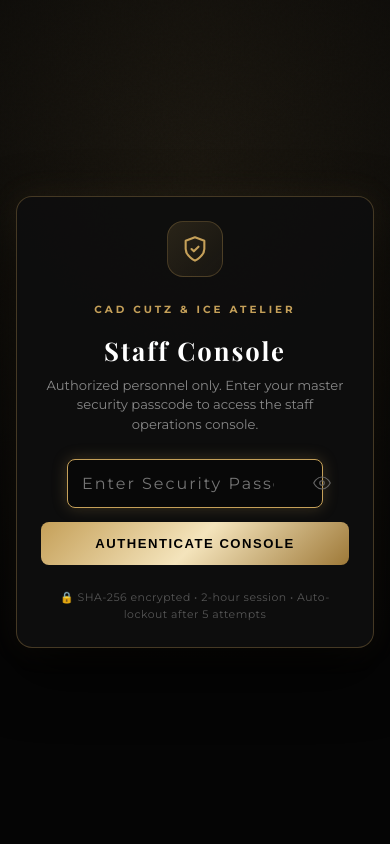
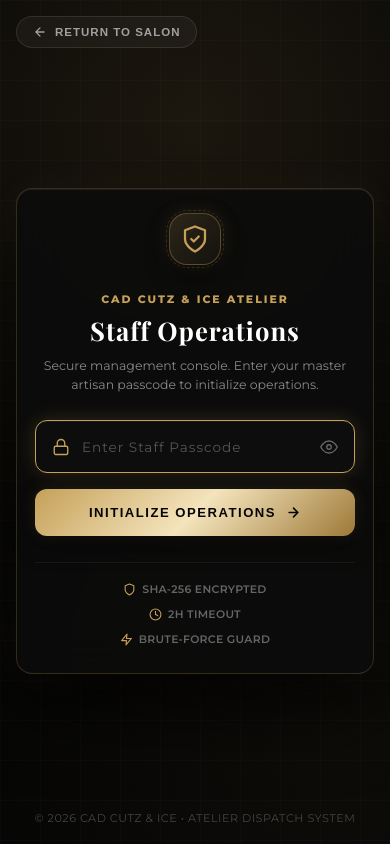
Before and after one commit to NATION-eng/CAD-CUTZ-ICE, a React (Vite) app: page /admin in a window 390 px wide. Built offline with nearby package versions, Linux system fonts and the light colour scheme; a web font is replaced by a local one.

Commit message:
feat(admin): modernize staff authentication UI with luxury glassmorphism, responsive clamp layout, error shake animation, and multi-device support

```diff
--- a/src/pages/AdminDashboard.css
+++ b/src/pages/AdminDashboard.css
@@ -11,83 +11,307 @@
   font-family: 'Montserrat', sans-serif;
 }
 
-/* --- LOGIN SCREEN --- */
+/* --- MODERNIZED LUXURY AUTHENTICATION CONSOLE --- */
 .login-container {
   min-height: 100vh;
-  background: radial-gradient(circle at 50% 20%, rgba(197, 160, 89, 0.08) 0%, #050505 70%);
+  min-height: 100dvh;
+  background:
+    radial-gradient(circle at 50% 15%, rgba(197, 160, 89, 0.12) 0%, transparent 60%),
+    radial-gradient(circle at 85% 85%, rgba(197, 160, 89, 0.05) 0%, transparent 50%),
+    #050505;
   display: flex;
-  justify-content: center;
+  flex-direction: column;
+  justify-content: space-between;
   align-items: center;
-  color: white;
-  flex-direction: column;
-  padding: 24px 16px;
+  color: #ffffff;
+  padding: clamp(16px, 4vw, 32px) clamp(16px, 4vw, 24px);
+  position: relative;
+  overflow-x: hidden;
+  box-sizing: border-box;
 }
 
+/* Subtle background grid pattern */
+.login-container::before {
+  content: '';
+  position: absolute;
+  inset: 0;
+  background-image:
+    linear-gradient(rgba(255, 255, 255, 0.015) 1px, transparent 1px),
+    linear-gradient(90deg, rgba(255, 255, 255, 0.015) 1px, transparent 1px);
+  background-size: 40px 40px;
+  pointer-events: none;
+  z-index: 0;
+}
+
+/* Top Back Navigation Bar */
+.auth-topbar {
+  width: 100%;
+  max-width: 460px;
+  display: flex;
+  justify-content: flex-start;
+  z-index: 2;
+  margin-bottom: clamp(12px, 3vh, 24px);
+}
+
+.auth-back-btn {
+  background: rgba(255, 255, 255, 0.04);
+  border: 1px solid rgba(255, 255, 255, 0.1);
+  color: #a0a0a0;
+  padding: 8px 16px;
+  border-radius: 30px;
+  font-size: 0.72rem;
+  font-weight: 700;
+  letter-spacing: 1px;
+  display: inline-flex;
+  align-items: center;
+  gap: 8px;
+  cursor: pointer;
+  text-decoration: none;
+  transition: all 0.25s cubic-bezier(0.16, 1, 0.3, 1);
+  backdrop-filter: blur(10px);
+  -webkit-backdrop-filter: blur(10px);
+}
+
+.auth-back-btn:hover {
+  background: rgba(197, 160, 89, 0.12);
+  border-color: rgba(197, 160, 89, 0.35);
+  color: #c5a059;
+  transform: translateX(-2px);
+}
+
+/* Main Auth Card */
 .login-card {
-  background: rgba(14, 14, 14, 0.95);
-  border: 1px solid rgba(197, 160, 89, 0.3);
-  border-radius: 16px;
-  padding: clamp(24px, 5vw, 40px);
-  max-width: 400px;
+  position: relative;
+  z-index: 1;
+  background: rgba(12, 12, 12, 0.88);
+  border: 1px solid rgba(197, 160, 89, 0.22);
+  border-radius: 20px;
+  padding: clamp(24px, 6vw, 40px) clamp(20px, 5vw, 36px);
+  max-width: 440px;
   width: 100%;
-  box-shadow: 0 25px 60px rgba(0, 0, 0, 0.8), 0 0 30px rgba(197, 160, 89, 0.1);
+  box-shadow:
+    0 30px 80px rgba(0, 0, 0, 0.85),
+    0 0 40px rgba(197, 160, 89, 0.08),
+    inset 0 1px 0 rgba(255, 255, 255, 0.08);
+  backdrop-filter: blur(24px);
+  -webkit-backdrop-filter: blur(24px);
   text-align: center;
+  transition: transform 0.3s ease, border-color 0.3s ease;
+  margin: auto 0;
+}
+
+.login-card.shake {
+  animation: authShake 0.45s cubic-bezier(0.36, 0.07, 0.19, 0.97) both;
+}
+
+@keyframes authShake {
+  10%, 90% { transform: translate3d(-1px, 0, 0); }
+  20%, 80% { transform: translate3d(2px, 0, 0); }
+  30%, 50%, 70% { transform: translate3d(-4px, 0, 0); }
+  40%, 60% { transform: translate3d(4px, 0, 0); }
+}
+
+/* Security Shield Badge */
+.auth-shield-badge {
+  width: clamp(52px, 12vw, 64px);
+  height: clamp(52px, 12vw, 64px);
+  border-radius: 18px;
+  background: linear-gradient(135deg, rgba(197, 160, 89, 0.18) 0%, rgba(197, 160, 89, 0.04) 100%);
+  border: 1px solid rgba(197, 160, 89, 0.35);
+  display: flex;
+  align-items: center;
+  justify-content: center;
+  margin: 0 auto clamp(14px, 3vh, 20px);
+  box-shadow: 0 10px 25px rgba(0, 0, 0, 0.4), 0 0 20px rgba(197, 160, 89, 0.15);
+  position: relative;
+}
+
+.auth-shield-badge::after {
+  content: '';
+  position: absolute;
+  inset: -4px;
+  border-radius: 22px;
+  border: 1px dashed rgba(197, 160, 89, 0.2);
+  pointer-events: none;
+}
+
+.auth-eyebrow {
+  display: inline-block;
+  font-size: 0.68rem;
+  letter-spacing: 2px;
+  font-weight: 800;
+  color: #c5a059;
+  text-transform: uppercase;
+  margin-bottom: 6px;
 }
 
 .login-title {
-  color: var(--gold, #c5a059);
-  letter-spacing: 2px;
-  margin: 6px 0 10px;
-  font-size: clamp(1.6rem, 5vw, 2.2rem);
+  color: #ffffff;
+  letter-spacing: 1px;
+  margin: 0 0 10px;
+  font-size: clamp(1.6rem, 5vw, 2.1rem);
+  font-weight: 700;
+  line-height: 1.2;
 }
 
+.auth-subtitle {
+  color: #8a8a8a;
+  font-size: clamp(0.78rem, 2vw, 0.85rem);
+  margin: 0 auto clamp(18px, 3.5vh, 26px);
+  line-height: 1.55;
+  max-width: 330px;
+}
+
+/* Error and Lockout Banner */
+.auth-alert-banner {
+  border-radius: 12px;
+  padding: 12px 14px;
+  margin-bottom: 20px;
+  display: flex;
+  align-items: flex-start;
+  gap: 12px;
+  text-align: left;
+  animation: fadeIn 0.3s ease;
+}
+
+.auth-alert-banner.error {
+  background: rgba(239, 68, 68, 0.1);
+  border: 1px solid rgba(239, 68, 68, 0.3);
+}
+
+.auth-alert-banner.locked {
+  background: rgba(220, 38, 38, 0.15);
+  border: 1px solid rgba(220, 38, 38, 0.5);
+  box-shadow: 0 0 20px rgba(220, 38, 38, 0.15);
+}
+
+.auth-alert-text {
+  font-size: 0.78rem;
+  font-weight: 600;
+  line-height: 1.45;
+  color: #fca5a5;
+}
+
+.auth-lockout-timer {
+  margin-top: 6px;
+  font-size: 0.74rem;
+  color: #ef4444;
+  font-weight: 800;
+  font-family: ui-monospace, monospace;
+  letter-spacing: 0.5px;
+  display: flex;
+  align-items: center;
+  gap: 6px;
+}
+
+/* Modern Form & Passcode Input Field */
 .login-form {
   display: flex;
   flex-direction: column;
-  gap: 14px;
-  margin-top: 24px;
+  gap: 16px;
   width: 100%;
 }
 
+.auth-input-wrapper {
+  position: relative;
+  display: flex;
+  align-items: center;
+  background: #080808;
+  border: 1px solid rgba(197, 160, 89, 0.3);
+  border-radius: 12px;
+  transition: all 0.25s cubic-bezier(0.16, 1, 0.3, 1);
+  overflow: hidden;
+}
+
+.auth-input-wrapper:focus-within {
+  border-color: #c5a059;
+  background: #0d0d0d;
+  box-shadow: 0 0 20px rgba(197, 160, 89, 0.2), inset 0 1px 0 rgba(255, 255, 255, 0.05);
+}
+
+.auth-input-icon {
+  padding-left: 16px;
+  display: flex;
+  align-items: center;
+  justify-content: center;
+  color: #777;
+  pointer-events: none;
+}
+
+.auth-input-wrapper:focus-within .auth-input-icon {
+  color: #c5a059;
+}
+
 .login-input {
-  background: #080808;
-  border: 1px solid rgba(197, 160, 89, 0.4);
-  color: white;
-  padding: 14px;
-  text-align: center;
+  background: transparent;
+  border: none;
+  color: #ffffff;
+  padding: 16px 12px;
+  text-align: left;
   outline: none;
   font-family: inherit;
-  font-size: 16px;
-  border-radius: 8px;
+  font-size: 16px; /* Prevents mobile browser auto-zoom */
   letter-spacing: 2px;
-  transition: all 0.25s ease;
+  width: 100%;
+  box-sizing: border-box;
 }
 
-.login-input:focus {
-  border-color: var(--gold, #c5a059);
-  box-shadow: 0 0 15px rgba(197, 160, 89, 0.25);
+.login-input::placeholder {
+  color: #555;
+  letter-spacing: 1px;
+  font-size: 0.85rem;
 }
 
+.auth-toggle-btn {
+  background: transparent;
+  border: none;
+  color: #666;
+  padding: 0 16px;
+  height: 100%;
+  cursor: pointer;
+  display: flex;
+  align-items: center;
+  justify-content: center;
+  transition: color 0.2s ease;
+}
+
+.auth-toggle-btn:hover {
+  color: #c5a059;
+}
+
+/* Submit Action Button */
 .login-btn {
   background: var(--gold-gradient, linear-gradient(135deg, #c5a059 0%, #f4e4bc 50%, #9e7938 100%));
-  padding: 14px;
+  padding: 16px;
   border: none;
   font-weight: 800;
   cursor: pointer;
-  color: #000;
+  color: #050505;
   text-transform: uppercase;
   letter-spacing: 1.5px;
-  border-radius: 8px;
+  border-radius: 12px;
   font-size: 0.82rem;
-  transition: all 0.25s ease;
+  transition: all 0.3s cubic-bezier(0.16, 1, 0.3, 1);
+  box-shadow: 0 10px 25px rgba(0, 0, 0, 0.4), 0 0 15px rgba(197, 160, 89, 0.15);
+  display: flex;
+  align-items: center;
+  justify-content: center;
+  gap: 10px;
 }
 
-.login-btn:hover {
-  transform: translateY(-1px);
-  box-shadow: 0 6px 20px rgba(197, 160, 89, 0.3);
+.login-btn:hover:not(:disabled) {
+  transform: translateY(-2px);
+  box-shadow: 0 14px 30px rgba(0, 0, 0, 0.6), 0 0 25px rgba(197, 160, 89, 0.35);
+  filter: brightness(1.05);
+}
+
+.login-btn:active:not(:disabled) {
+  transform: translateY(0);
 }
 
 .login-btn:disabled {
+  background: #222;
+  color: #666;
   cursor: not-allowed;
   transform: none;
   box-shadow: none;
@@ -105,6 +329,56 @@
 
 @keyframes spin {
   to { transform: rotate(360deg); }
+}
+
+/* Bottom Security Badges */
+.auth-trust-strip {
+  margin-top: clamp(20px, 3vh, 28px);
+  padding-top: 18px;
+  border-top: 1px solid rgba(255, 255, 255, 0.06);
+  display: flex;
+  justify-content: center;
+  align-items: center;
+  flex-wrap: wrap;
+  gap: 14px;
+}
+
+.auth-trust-item {
+  display: inline-flex;
+  align-items: center;
+  gap: 6px;
+  font-size: 0.68rem;
+  color: #666;
+  font-weight: 600;
+  letter-spacing: 0.3px;
+}
+
+.auth-trust-item svg {
+  color: #c5a059;
+}
+
+/* Footer Copyright / Version */
+.auth-footer {
+  position: relative;
+  z-index: 1;
+  font-size: 0.7rem;
+  color: #444;
+  letter-spacing: 0.5px;
+  margin-top: clamp(12px, 2.5vh, 20px);
+  text-align: center;
+}
+
+/* Mobile Adjustments */
+@media (max-width: 480px) {
+  .login-card {
+    padding: 24px 18px;
+    border-radius: 16px;
+  }
+
+  .auth-trust-strip {
+    flex-direction: column;
+    gap: 8px;
+  }
 }
 
 /* --- MODERN TOP APP BAR --- */
--- a/src/pages/AdminDashboard.tsx
+++ b/src/pages/AdminDashboard.tsx
@@ -95,6 +95,7 @@ const AdminDashboard: React.FC = () => {
   const [showPassword, setShowPassword] = useState(false);
   const [loginLoading, setLoginLoading] = useState(false);
   const [loginError, setLoginError] = useState("");
+  const [isShaking, setIsShaking] = useState(false);
   const [lockoutCountdown, setLockoutCountdown] = useState(0);
   const [showStats, setShowStats] = useState(false);
   const [activeTab, setActiveTab] = useState<"queue" | "audit" | "messages">("queue");
@@ -194,11 +195,13 @@ const AdminDashboard: React.FC = () => {
       } else {
         const result = securityEngine.recordFailedAttempt();
         soundEffects.playSoftClick();
+        setIsShaking(true);
+        setTimeout(() => setIsShaking(false), 500);
 
         if (result.isLocked) {
           setLockoutCountdown(result.secondsRemaining);
           setLoginError(
-            `Account locked for ${result.secondsRemaining} seconds after too many failed attempts.`
+            `Console locked for ${result.secondsRemaining}s due to consecutive failed attempts.`
           );
         } else {
           const remaining = 5 - securityEngine.getLockoutState().failedAttempts;
@@ -208,6 +211,8 @@ const AdminDashboard: React.FC = () => {
         }
       }
     } catch {
+      setIsShaking(true);
+      setTimeout(() => setIsShaking(false), 500);
       setLoginError("Authentication error. Please try again.");
     } finally {
       setLoginLoading(false);
@@ -515,51 +520,47 @@ const AdminDashboard: React.FC = () => {
     [messages]
   );
 
-  // --- SECURE LOGIN SCREEN ---
+  // --- SECURE MODERNIZED AUTHENTICATION CONSOLE ---
   if (!isAdmin) {
     const lockout = securityEngine.getLockoutState();
     const isLockedOut = lockoutCountdown > 0 || (lockout.lockedUntil !== null && Date.now() < lockout.lockedUntil);
 
     return (
       <div className="login-container">
-        <div className="login-card">
-          {/* Security Shield Icon */}
-          <div style={{
-            width: "56px",
-            height: "56px",
-            borderRadius: "16px",
-            background: "linear-gradient(135deg, rgba(197,160,89,0.15) 0%, rgba(197,160,89,0.05) 100%)",
-            border: "1px solid rgba(197,160,89,0.25)",
-            display: "flex",
-            alignItems: "center",
-            justifyContent: "center",
-            margin: "0 auto 18px",
-          }}>
-            <svg width="28" height="28" viewBox="0 0 24 24" fill="none" stroke="#c5a059" strokeWidth="1.8" strokeLinecap="round" strokeLinejoin="round">
+        {/* Top Back Navigation */}
+        <div className="auth-topbar">
+          <button
+            type="button"
+            onClick={() => navigate("/")}
+            className="auth-back-btn"
+          >
+            <svg width="14" height="14" viewBox="0 0 24 24" fill="none" stroke="currentColor" strokeWidth="2.2" strokeLinecap="round" strokeLinejoin="round">
+              <path d="M19 12H5M12 19l-7-7 7-7"/>
+            </svg>
+            <span>RETURN TO SALON</span>
+          </button>
+        </div>
+
+        {/* Centerpiece Luxury Glass Card */}
+        <div className={`login-card ${isShaking ? "shake" : ""}`}>
+          {/* Security Shield Badge */}
+          <div className="auth-shield-badge">
+            <svg width="30" height="30" viewBox="0 0 24 24" fill="none" stroke="#c5a059" strokeWidth="1.8" strokeLinecap="round" strokeLinejoin="round">
               <path d="M12 22s8-4 8-10V5l-8-3-8 3v7c0 6 8 10 8 10z"/>
               <path d="M9 12l2 2 4-4"/>
             </svg>
           </div>
 
-          <span className="eyebrow">CAD CUTZ & ICE ATELIER</span>
-          <h2 className="login-title serif">Staff Console</h2>
-          <p style={{ color: "#888", fontSize: "0.82rem", margin: "0 auto 24px", lineHeight: 1.5, maxWidth: "320px" }}>
-            Authorized personnel only. Enter your master security passcode to access the staff operations console.
+          <span className="auth-eyebrow">CAD CUTZ & ICE ATELIER</span>
+          <h2 className="login-title serif">Staff Operations</h2>
+          <p className="auth-subtitle">
+            Secure management console. Enter your master artisan passcode to initialize operations.
           </p>
 
-          {/* Error / Lockout Alert */}
+          {/* Error / Lockout Alert Banner */}
           {loginError && (
-            <div style={{
-              background: isLockedOut ? "rgba(220, 38, 38, 0.12)" : "rgba(220, 38, 38, 0.08)",
-              border: `1px solid ${isLockedOut ? "rgba(220, 38, 38, 0.4)" : "rgba(220, 38, 38, 0.2)"}`,
-              borderRadius: "12px",
-              padding: "12px 16px",
-              marginBottom: "18px",
-              display: "flex",
-              alignItems: "center",
-              gap: "10px",
-            }}>
-              <svg width="18" height="18" viewBox="0 0 24 24" fill="none" stroke={isLockedOut ? "#ef4444" : "#f87171"} strokeWidth="2" strokeLinecap="round" strokeLinejoin="round">
+            <div className={`auth-alert-banner ${isLockedOut ? "locked" : "error"}`}>
+              <svg width="18" height="18" viewBox="0 0 24 24" fill="none" stroke={isLockedOut ? "#ef4444" : "#f87171"} strokeWidth="2" strokeLinecap="round" strokeLinejoin="round" style={{ flexShrink: 0, marginTop: "2px" }}>
                 {isLockedOut ? (
                   <>
                     <rect x="3" y="11" width="18" height="11" rx="2" ry="2"/>
@@ -574,33 +575,30 @@ const AdminDashboard: React.FC = () => {
                 )}
               </svg>
               <div style={{ flex: 1 }}>
-                <span style={{ color: isLockedOut ? "#ef4444" : "#f87171", fontSize: "0.78rem", fontWeight: 700 }}>
-                  {loginError}
-                </span>
+                <div className="auth-alert-text">{loginError}</div>
                 {lockoutCountdown > 0 && (
-                  <div style={{
-                    marginTop: "6px",
-                    fontSize: "0.72rem",
-                    color: "#ef4444",
-                    fontWeight: 800,
-                    fontFamily: "monospace",
-                    letterSpacing: "1px",
-                  }}>
-                    ⏱ LOCKOUT: {lockoutCountdown}s remaining
+                  <div className="auth-lockout-timer">
+                    <span>⏱ ACCESS LOCKED:</span>
+                    <span>{lockoutCountdown}s remaining</span>
                   </div>
                 )}
               </div>
             </div>
           )}
 
-          <form
-            className="login-form"
-            onSubmit={handleSecureLogin}
-          >
-            <div style={{ position: "relative" }}>
+          {/* Form */}
+          <form className="login-form" onSubmit={handleSecureLogin}>
+            <div className="auth-input-wrapper">
+              <div className="auth-input-icon">
+                <svg width="18" height="18" viewBox="0 0 24 24" fill="none" stroke="currentColor" strokeWidth="1.8" strokeLinecap="round" strokeLinejoin="round">
+                  <rect x="3" y="11" width="18" height="11" rx="2" ry="2"/>
+                  <path d="M7 11V7a5 5 0 0 1 10 0v4"/>
+                </svg>
+              </div>
+
               <input
                 type={showPassword ? "text" : "password"}
-                placeholder="Enter Security Passcode"
+                placeholder="Enter Staff Passcode"
                 value={password}
                 onChange={(e) => {
                   setPassword(e.target.value);
@@ -608,31 +606,20 @@ const AdminDashboard: React.FC = () => {
                 }}
                 className="login-input"
                 autoFocus
-                disabled={isLockedOut}
-                autoComplete="off"
-                style={{
-                  paddingRight: "48px",
-                  opacity: isLockedOut ? 0.5 : 1,
-                }}
+                disabled={isLockedOut || loginLoading}
+                autoComplete="current-password"
+                spellCheck="false"
               />
+
+              {/* Show / Hide Toggle Button */}
               <button
                 type="button"
                 onClick={() => setShowPassword(!showPassword)}
-                style={{
-                  position: "absolute",
-                  right: "14px",
-                  top: "50%",
-                  transform: "translateY(-50%)",
-                  background: "none",
-                  border: "none",
-                  cursor: "pointer",
-                  padding: "4px",
-                  display: "flex",
-                  alignItems: "center",
-                }}
+                className="auth-toggle-btn"
+                title={showPassword ? "Hide Passcode" : "Show Passcode"}
                 tabIndex={-1}
               >
-                <svg width="18" height="18" viewBox="0 0 24 24" fill="none" stroke="#666" strokeWidth="1.5" strokeLinecap="round" strokeLinejoin="round">
+                <svg width="18" height="18" viewBox="0 0 24 24" fill="none" stroke="currentColor" strokeWidth="1.8" strokeLinecap="round" strokeLinejoin="round">
                   {showPassword ? (
                     <>
                       <path d="M17.94 17.94A10.07 10.07 0 0 1 12 20c-7 0-11-8-11-8a18.45 18.45 0 0 1 5.06-5.94"/>
@@ -649,37 +636,63 @@ const AdminDashboard: React.FC = () => {
               </button>
             </div>
 
+            {/* Authenticate Submit Button */}
             <button
               type="submit"
               className="login-btn"
               disabled={isLockedOut || loginLoading}
-              style={{ opacity: isLockedOut ? 0.5 : 1 }}
             >
               {loginLoading ? (
-                <span style={{ display: "flex", alignItems: "center", justifyContent: "center", gap: "8px" }}>
+                <>
                   <span className="login-spinner" />
-                  VERIFYING...
-                </span>
+                  <span>AUTHENTICATING...</span>
+                </>
               ) : isLockedOut ? (
-                `LOCKED (${lockoutCountdown}s)`
+                <>
+                  <svg width="16" height="16" viewBox="0 0 24 24" fill="none" stroke="currentColor" strokeWidth="2" strokeLinecap="round" strokeLinejoin="round">
+                    <rect x="3" y="11" width="18" height="11" rx="2" ry="2"/>
+                    <path d="M7 11V7a5 5 0 0 1 10 0v4"/>
+                  </svg>
+                  <span>LOCKED ({lockoutCountdown}S)</span>
+                </>
               ) : (
-                "AUTHENTICATE CONSOLE"
+                <>
+                  <span>INITIALIZE OPERATIONS</span>
+                  <svg width="15" height="15" viewBox="0 0 24 24" fill="none" stroke="currentColor" strokeWidth="2.5" strokeLinecap="round" strokeLinejoin="round">
+                    <path d="M5 12h14M12 5l7 7-7 7"/>
+                  </svg>
+                </>
               )}
             </button>
           </form>
 
-          {/* Security Info Footer */}
-          <div style={{
-            marginTop: "24px",
-            display: "flex",
-            flexDirection: "column",
-            gap: "6px",
-            alignItems: "center",
-          }}>
-            <span style={{ fontSize: "0.68rem", color: "#555", letterSpacing: "0.5px" }}>
-              🔒 SHA-256 encrypted • 2-hour session • Auto-lockout after 5 attempts
-            </span>
-          </div>
+          {/* Security Trust Badges */}
+          <div className="auth-trust-strip">
+            <div className="auth-trust-item">
+              <svg width="13" height="13" viewBox="0 0 24 24" fill="none" stroke="currentColor" strokeWidth="2" strokeLinecap="round" strokeLinejoin="round">
+                <path d="M12 22s8-4 8-10V5l-8-3-8 3v7c0 6 8 10 8 10z"/>
+              </svg>
+              <span>SHA-256 ENCRYPTED</span>
+            </div>
+            <div className="auth-trust-item">
+              <svg width="13" height="13" viewBox="0 0 24 24" fill="none" stroke="currentColor" strokeWidth="2" strokeLinecap="round" strokeLinejoin="round">
+                <circle cx="12" cy="12" r="10"/>
+                <polyline points="12 6 12 12 16 14"/>
+              </svg>
+              <span>2H TIMEOUT</span>
+            </div>
+            <div className="auth-trust-item">
+              <svg width="13" height="13" viewBox="0 0 24 24" fill="none" stroke="currentColor" strokeWidth="2" strokeLinecap="round" strokeLinejoin="round">
+                <path d="M13 2L3 14h9l-1 8 10-12h-9l1-8z"/>
+              </svg>
+              <span>BRUTE-FORCE GUARD</span>
+            </div>
+          </div>
+        </div>
+
+        {/* Footer */}
+        <div className="auth-footer">
+          <span>© {new Date().getFullYear()} CAD CUTZ & ICE • ATELIER DISPATCH SYSTEM</span>
         </div>
       </div>
     );
```
